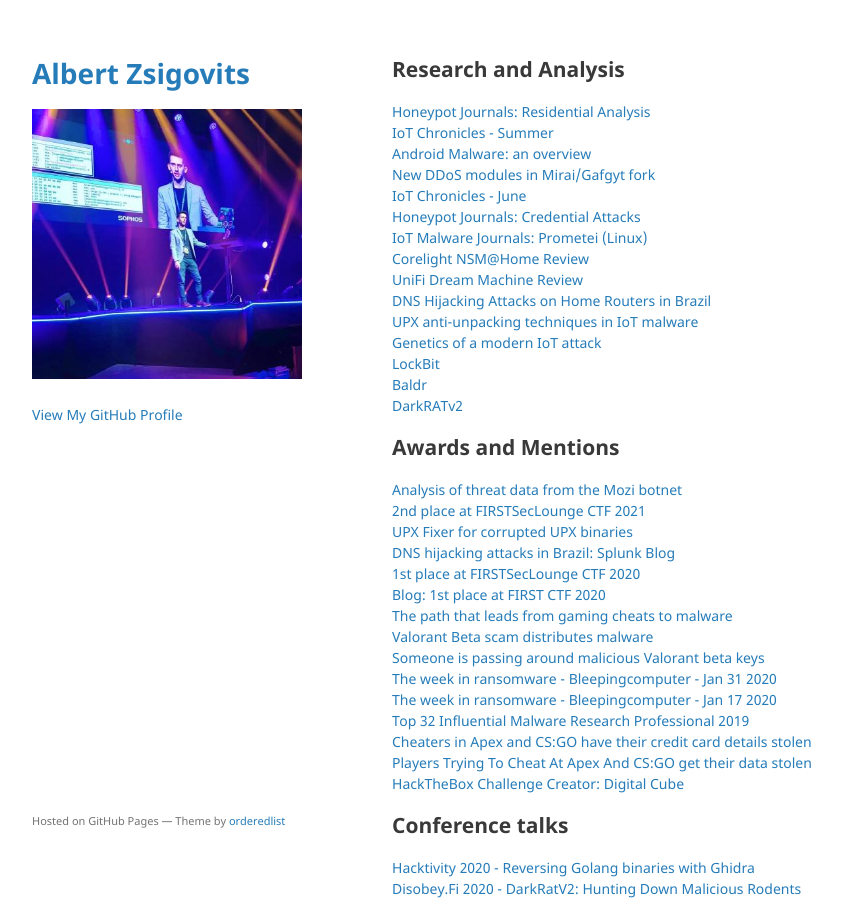
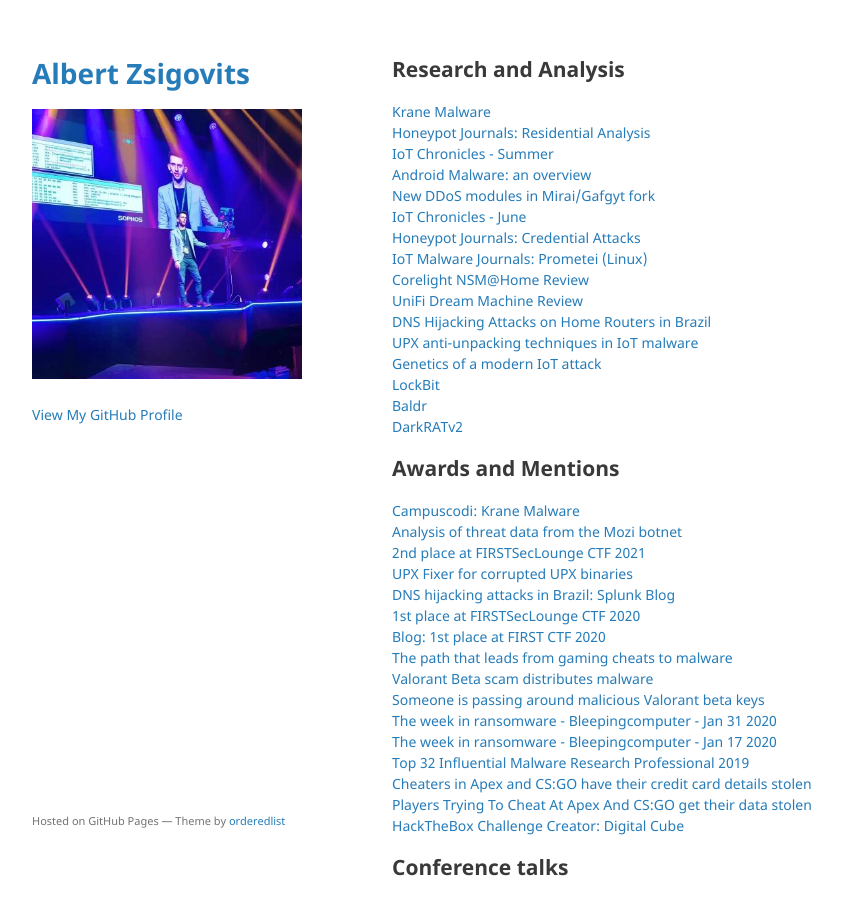
Before and after one commit to albertzsigovits/albertzsigovits.github.io, a Jekyll site: the page built from index.md, in a window 1280 px wide and 900 px high. Shown: the whole window, without its empty margins (178-1020 px from the left). Built offline with Jekyll 4.4.1, drawn with Linux system fonts in a browser that asks for light colours; the repository's description, which GitHub fills in, is left out; our own code applies the rules of GitHub Pages for plain Markdown files.

Commit message:
Update index.md

```diff
--- a/index.md
+++ b/index.md
@@ -3,6 +3,7 @@
 ---
 ## Research and Analysis
 
+[Krane Malware](https://cujo.com/threat-alert-krane-malware/)
 [Honeypot Journals: Residential Analysis](https://cujo.com/honeypot-journals-part-ii-attacks-on-residential-endpoints/)
 [IoT Chronicles - Summer](https://cujo.com/iot-chronicle-summer-2021/)
 [Android Malware: an overview](https://cujo.com/android-malware/)
@@ -21,6 +22,7 @@
 
 ## Awards and Mentions
 
+[Campuscodi: Krane Malware](https://twitter.com/campuscodi/status/1459463800638242822)
 [Analysis of threat data from the Mozi botnet](https://www.elastic.co/blog/collecting-and-operationalizing-threat-data-from-the-mozi-botnet)
 [2nd place at FIRSTSecLounge CTF 2021](https://www.first.org/conference/2021/)
 [UPX Fixer for corrupted UPX binaries](https://github.com/lcashdol/UPX/blob/main/upx_dec.c)
```
